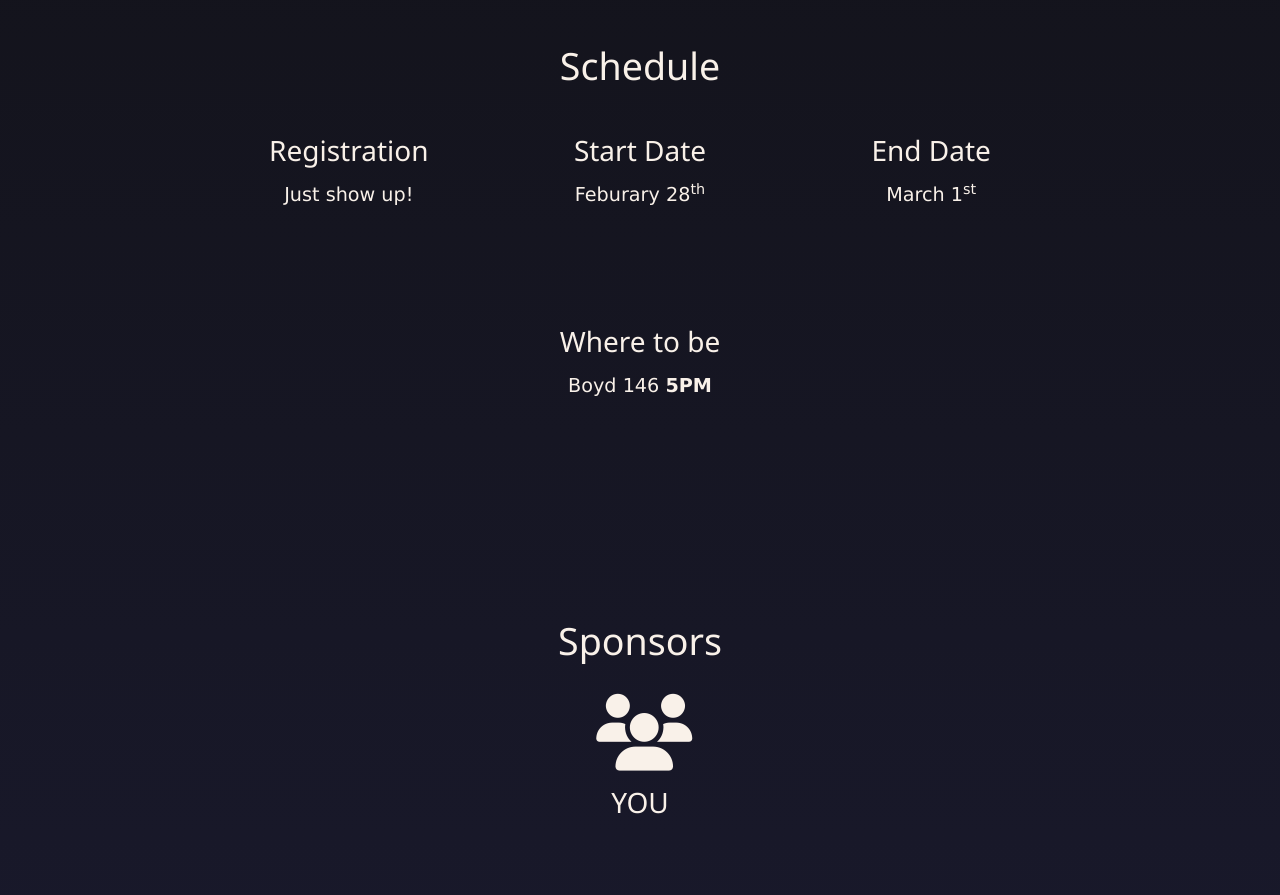
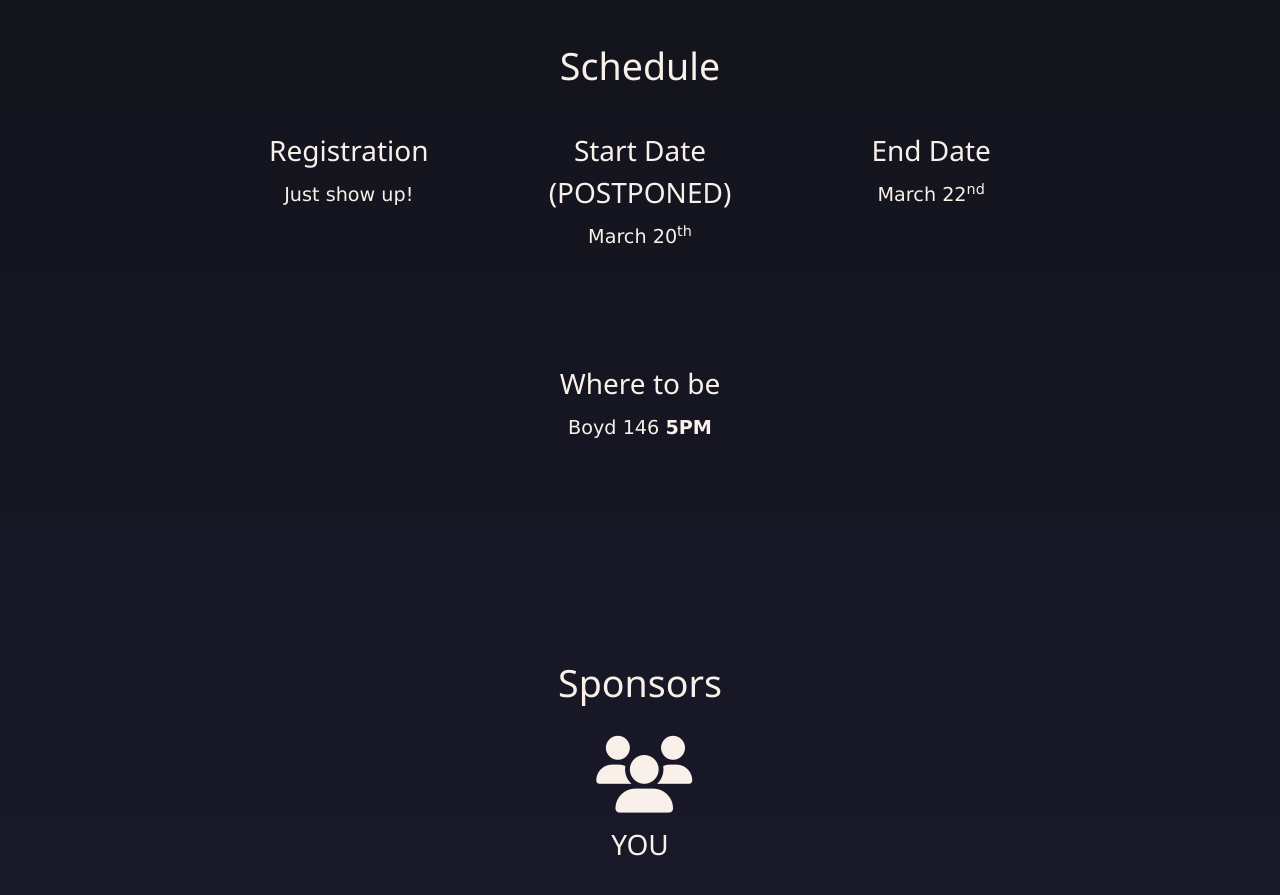
Before and after one commit to StefanTobler/toblerhacks, a plain HTML site: page index.html in a window 1280 px wide. Shown: the part 940-1835 px from the top of the page. Drawn offline with nearby package versions, Linux system fonts and the light colour scheme.

Commit message:
updated dates

```diff
--- a/index.html
+++ b/index.html
@@ -56,12 +56,12 @@
                         <p>Just show up!</p>
                     </div>
                     <div class="w3-col s12 l4">
-                        <h3>Start Date</h3>
-                        <p>Feburary 28<sup>th</sup></p>
+                        <h3>Start Date (POSTPONED)</h3>
+                        <p>March 20<sup>th</sup></p>
                     </div>
                     <div class="w3-col s12 l4">
                         <h3>End Date</h3>
-                        <p>March 1<sup>st</sup></p>
+                        <p>March 22<sup>nd</sup></p>
                     </div>
                 </div>
                 <div class="w3-row">
```
